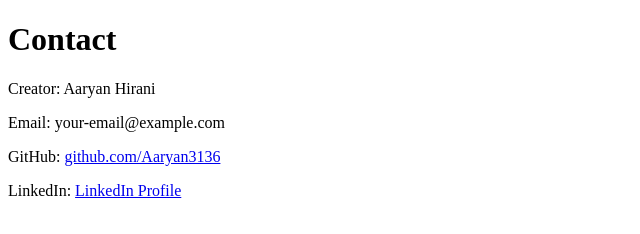
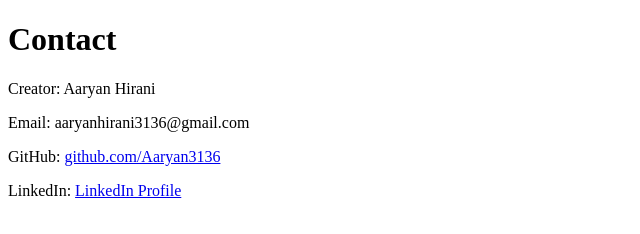
Before and after one commit to Aaryan3136/arcadia, a plain HTML site: page contact.html in a window 1280 px wide. Shown: the full height of the page, 0-640 px from the left. Drawn offline with Linux system fonts and the light colour scheme.

```diff
--- a/contact.html
+++ b/contact.html
@@ -10,7 +10,7 @@
 
   <p>Creator: Aaryan Hirani</p>
 
-  <p>Email: your-email@example.com</p>
+  <p>Email: aaryanhirani3136@gmail.com</p>
 
   <p>GitHub:
     <a href="https://github.com/Aaryan3136">
```
